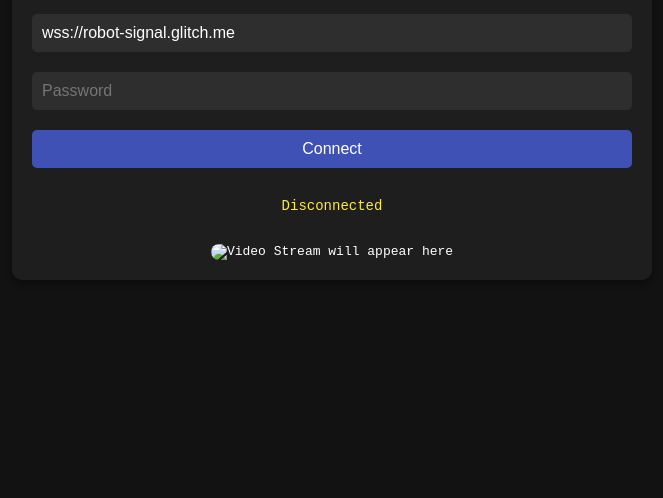
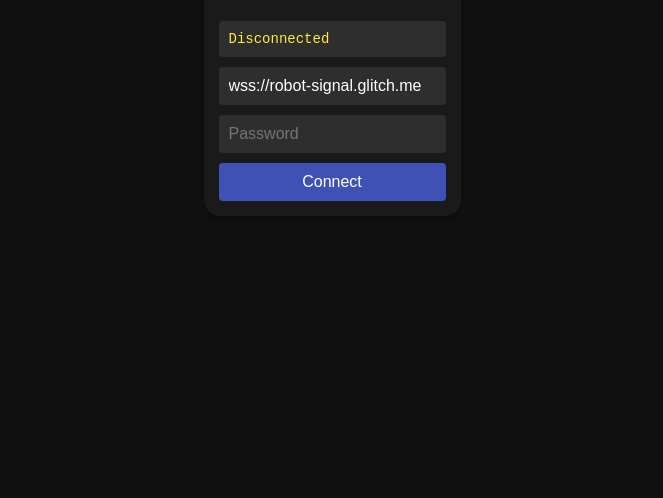
Before and after one commit to robit-man/websocket-video-broadcast, a plain HTML site: page client/index.html in a window 1280 px wide. Shown: the part 302-800 px from the top of the page, without its empty margins (308-971 px from the left). Drawn offline with Linux system fonts and the light colour scheme.

Commit message:
Update index.html

```diff
--- a/client/index.html
+++ b/client/index.html
@@ -6,42 +6,57 @@
   <style>
     /* Global dark mode styles with flexbox and monospace font */
     body {
-      background-color: #121212;
+      background-color: #111;
       color: #ffffff;
       font-family: monospace;
       margin: 0;
       display: flex;
       align-items: center;
       justify-content: center;
-      min-height: 100vh;
+      height: 100vh;
     }
     /* Container card */
     .container {
-      background-color: #1e1e1e;
-      border-radius: 10px;
-      padding: 20px;
+      background-color: #1a1a1a;
+      border-radius: 1rem;
+      padding: 15px;
       box-shadow: 0 4px 6px rgba(0, 0, 0, 0.3);
       display: flex;
+      flex-flow:column;
+      gap:10px;
       flex-direction: column;
       align-items: center;
-      width: 90%;
-      max-width: 600px;
+      width: fit-content;
+      max-width: calc(100% - 30px - 2rem);
+      max-height: calc(100% - 30px - 2rem);
+    }
+    .row{
+      box-sizing:border-box;
+      width:100%;
+      justify-content:space-between;
+      display:flex;
+      flex-flow:row;
+      gap:10px;
+      border-radius:4px;
+      background-color:#2e2e2e;
+      padding:10px;
     }
     h1 {
       margin-bottom: 20px;
     }
     /* Form styling */
     form {
+      display:flex;
+      flex-flow:column;
+      gap:10px;
       width: 100%;
       display: flex;
       flex-direction: column;
-      margin-bottom: 10px;
     }
     input, button {
       padding: 10px;
-      margin: 10px 0;
       border: none;
-      border-radius: 5px;
+      border-radius: 4px;
       font-size: 16px;
     }
     input {
@@ -58,37 +73,39 @@
       background-color: #303f9f;
     }
     #status {
-      margin-top: 10px;
       font-size: 14px;
       color: #ffeb3b;
       text-align: center;
     }
     #metrics {
-      margin-top: 10px;
       font-size: 14px;
       color: #b2ff59;
       text-align: center;
     }
     img {
-      margin-top: 20px;
-      border-radius: 10px;
-      max-width: 100%;
+      border-radius: 4px;
       height: auto;
+      background:black;
+      min-height:1rem;
+      max-width:100%;
+      box-sizing:border-box;
+      text-align:center;
     }
   </style>
 </head>
 <body>
   <div class="container">
-    <h1>Stream Viewer</h1>
+    <img id="streamImg" alt="" />
+    <div class="row">
+      <div id="status">Disconnected</div>
+      <div id="metrics"></div>
+    </div>
     <form id="connectForm">
       <input type="text" id="serverUrl" placeholder="WebSocket Server URL"
              value="wss://robot-signal.glitch.me" required />
       <input type="password" id="password" placeholder="Password" required />
       <button type="submit">Connect</button>
     </form>
-    <div id="status">Disconnected</div>
-    <div id="metrics"></div>
-    <img id="streamImg" alt="Video Stream will appear here" />
   </div>
 
   <script>
@@ -212,8 +229,10 @@
 
     // On image load, adjust its display size to match the incoming resolution.
     streamImg.onload = () => {
-      streamImg.style.width = streamImg.naturalWidth + "px";
-      streamImg.style.height = streamImg.naturalHeight + "px";
+      streamImg.style.width = "auto";
+      streamImg.style.height = "auto";
+      //streamImg.style.width = streamImg.naturalWidth + "px";
+      //streamImg.style.height = streamImg.naturalHeight + "px";
     };
   </script>
 </body>
```
